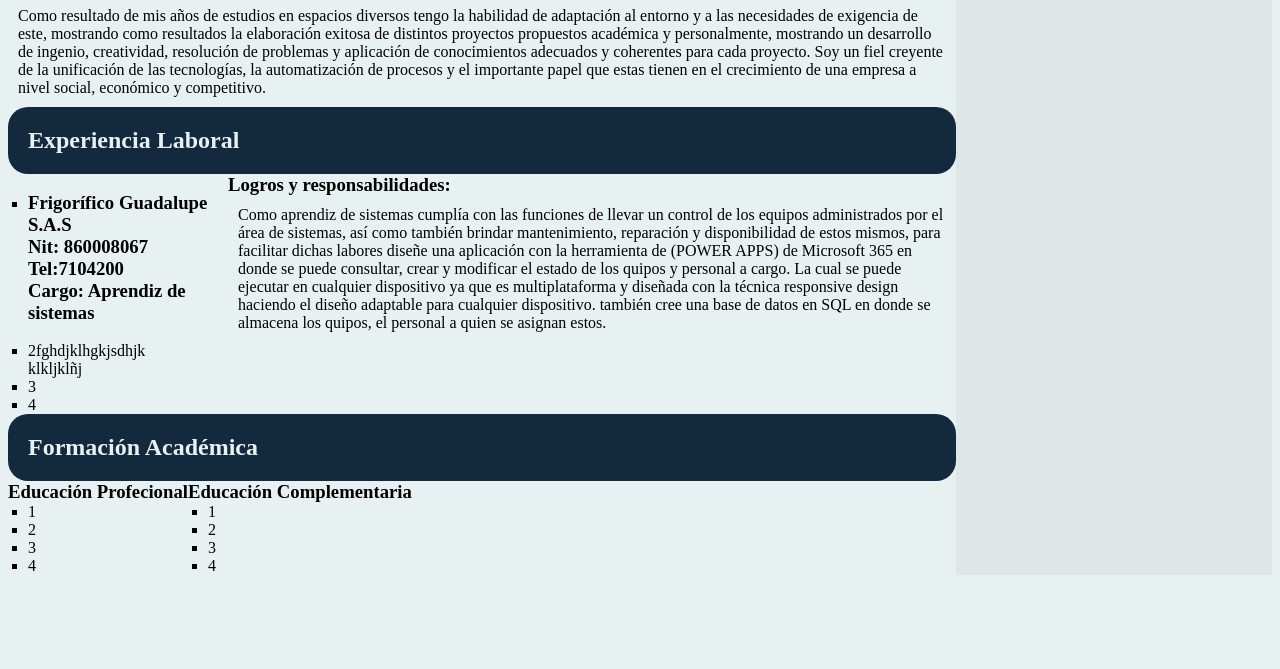
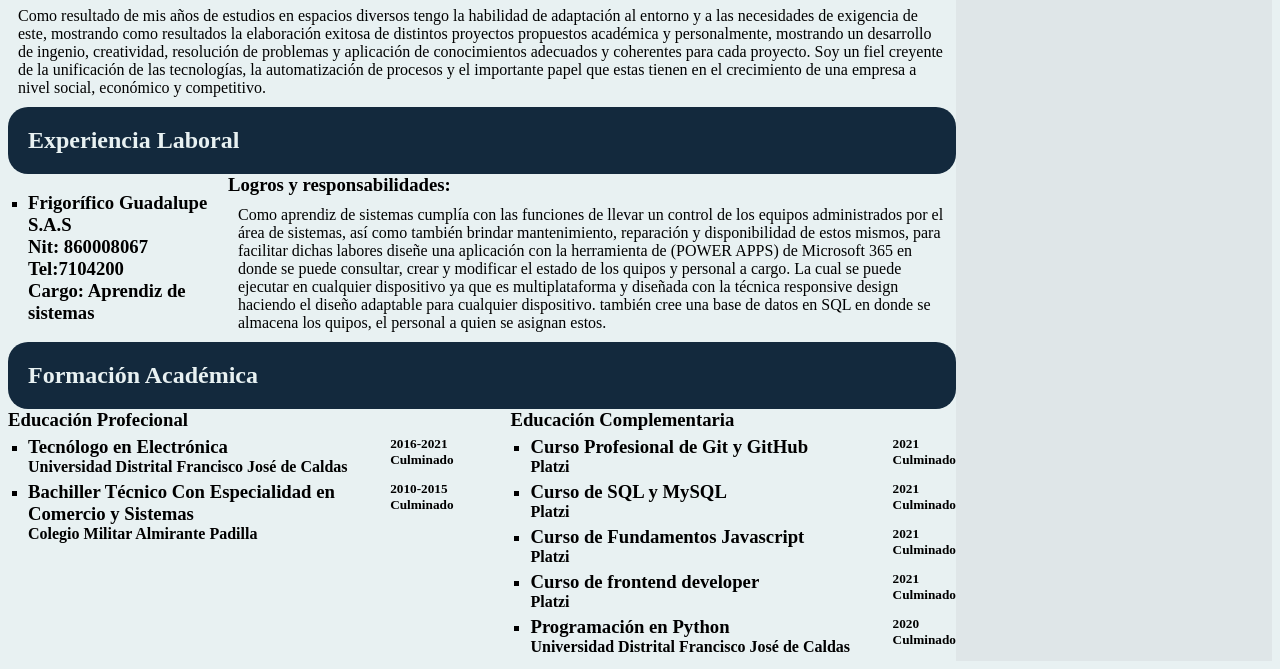
Before and after one commit to loky98/loky98.github.io, a plain HTML site: page index.html in a window 1280 px wide. Shown: the part 265-934 px from the top of the page. Before the commit the page ends 848 px from the top, so only its background shows below. Drawn offline with Linux system fonts and the light colour scheme.

Commit message:
se agrego la formacion academica  y se le dio  el dideño para las tres pantallas que tenemos

```diff
--- a/index.css
+++ b/index.css
@@ -70,24 +70,39 @@ p{
 .info_body_experience_item_tittle h3{
     width: 200px;
 }
-.info_body_educacion{
+h4{
+    margin: 0;
+}
+h5{
+    margin: 0;
+}
+.info_body_education{
     display: flex;
+    justify-content: space-between;
+}
+.info_body_education_professional{
+    width: 47%;
+}
+.info_body_education_item{
+    display: flex;
+    justify-content: space-between;
+    margin-top: 5px;
+    margin-bottom: 5px;
+}
+.info_body_education_complementary{
+    width: 47%;
 }
 .skills{
-    /*color: white;*/
     background: rgb(223, 230, 232);
     width: 25vw;
     display: flex;
     justify-content: center;
     align-items: flex-start;
-    /*outline: 5px solid red;*/
 }
 footer{
-    /*outline:5px solid brown;*/
     margin-top: auto;
     height: inherit;
 }
-/*552*/
 @media only screen and (max-width:736px){
     body{
         display: flex;
@@ -116,4 +131,15 @@ footer{
     .info_headerr_datos p{
         display: none;
     }
+    .info_body_education{
+        display: flex;
+        flex-direction: column;
+        justify-content: space-between;
+    }
+    .info_body_education_professional{
+        width: 100%;
+    }
+    .info_body_education_complementary{
+        width: 100%;
+    }
 }
--- a/index.html
+++ b/index.html
@@ -82,29 +82,106 @@
                                 </div>
                             </div>
                         </li>
-                        <li>2fghdjklhgkjsdhjk <div>klkljklñj</div></li>
-                        <li>3</li>
-                        <li>4</li>
+                        <!--
+                        <li></li>
+                        <li></li>
+                        -->
                     </ul>
                 </section>
                 <h2>Formación Académica</h2>
-                <section class="info_body_educacion">
-                    <section >
+                <section class="info_body_education">
+                    <section class="info_body_education_professional">
                         <h3>Educación Profecional</h3>
                         <ul>
-                            <li>1</li>
-                            <li>2</li>
-                            <li>3</li>
-                            <li>4</li>
+                            <li>
+                                <div class="info_body_education_item">
+                                    <div>
+                                        <h3>Tecnólogo en Electrónica</h3>
+                                        <h4>Universidad Distrital Francisco José de Caldas</h4>
+                                    </div>
+                                    <div>
+                                        <h5>2016-2021</h5>
+                                        <h5>Culminado</h5>
+                                    </div>
+                                </div>
+                            </li>
+                            <li>
+                                <div class="info_body_education_item">
+                                    <div>
+                                        <h3>Bachiller Técnico Con Especialidad en Comercio y Sistemas</h3>
+                                        <h4>Colegio Militar Almirante Padilla</h4>
+                                    </div>
+                                    <div>
+                                        <h5>2010-2015</h5>
+                                        <h5>Culminado</h5>
+                                    </div>
+                                </div>
+                            </li>
                         </ul>
                     </section>
-                    <section>
+                    <section class="info_body_education_complementary">
                         <h3>Educación Complementaria</h3>
                         <ul>
-                            <li>1</li>
-                            <li>2</li>
-                            <li>3</li>
-                            <li>4</li>
+                            <li>
+                                <div class="info_body_education_item">
+                                    <div>
+                                        <h3>Curso Profesional de Git y GitHub</h3>
+                                        <h4>Platzi</h4>
+                                    </div>
+                                    <div>
+                                        <h5>2021</h5>
+                                        <h5>Culminado</h5>
+                                    </div>
+                                </div>
+                            </li>
+                            <li>
+                                <div class="info_body_education_item">
+                                    <div>
+                                        <h3>Curso de SQL y MySQL</h3>
+                                        <h4>Platzi</h4>
+                                    </div>
+                                    <div>
+                                        <h5>2021</h5>
+                                        <h5>Culminado</h5>
+                                    </div>
+                                </div>
+                            </li>
+                            <li>
+                                <div class="info_body_education_item">
+                                    <div>
+                                        <h3>Curso de Fundamentos Javascript</h3>
+                                        <h4>Platzi</h4>
+                                    </div>
+                                    <div>
+                                        <h5>2021</h5>
+                                        <h5>Culminado</h5>
+                                    </div>
+                                </div>
+                            </li>
+                            <li>
+                                <div class="info_body_education_item">
+                                    <div>
+                                        <h3>Curso de frontend developer</h3>
+                                        <h4>Platzi</h4>
+                                    </div>
+                                    <div>
+                                        <h5>2021</h5>
+                                        <h5>Culminado</h5>
+                                    </div>
+                                </div>
+                            </li>
+                            <li>
+                                <div class="info_body_education_item">
+                                    <div>
+                                        <h3>Programación en Python</h3>
+                                        <h4>Universidad Distrital Francisco José de Caldas</h4>
+                                    </div>
+                                    <div>
+                                        <h5>2020</h5>
+                                        <h5>Culminado</h5>
+                                    </div>
+                                </div>
+                            </li>
                         </ul>
                     </section>
                 </section>
```
